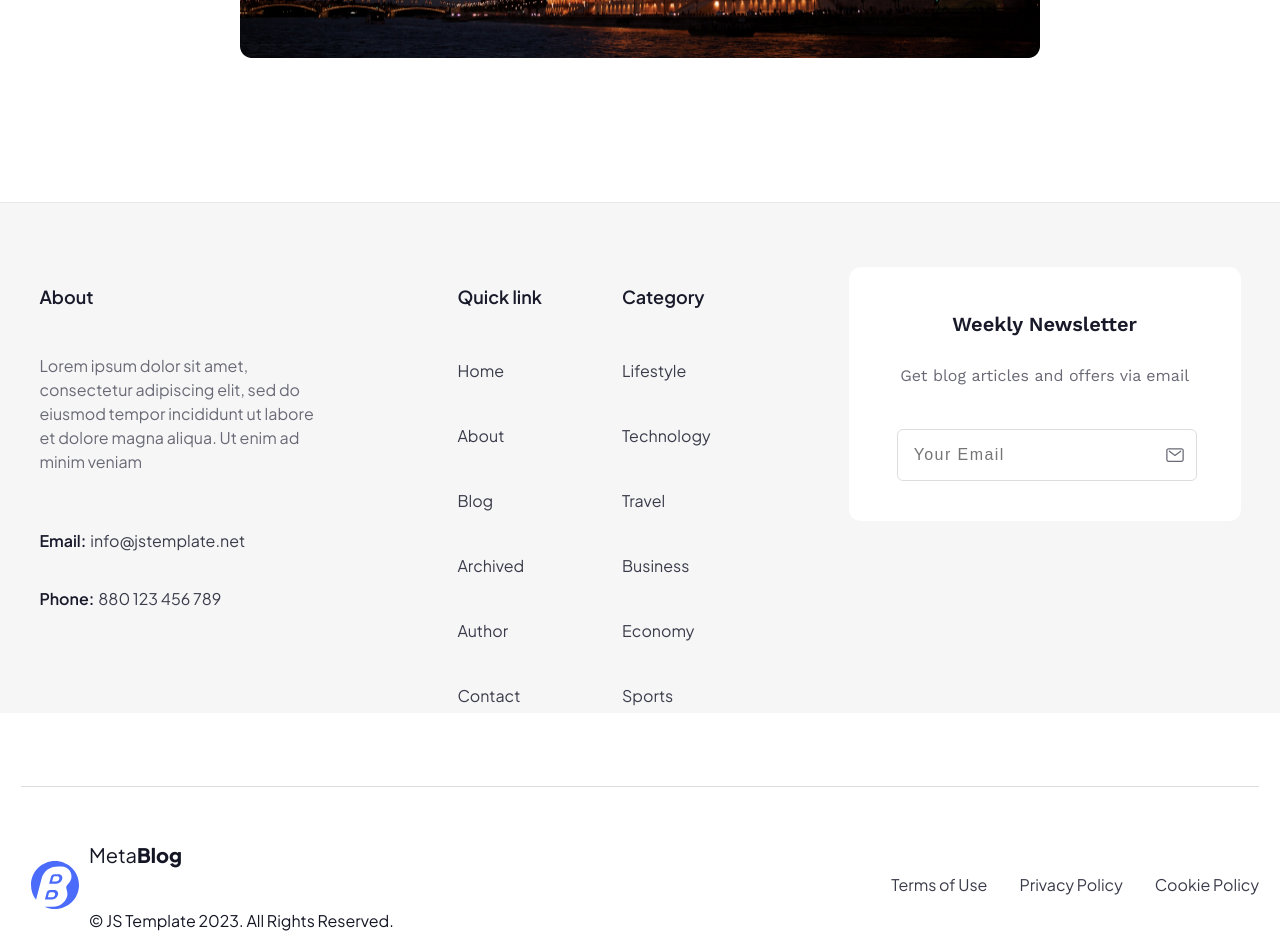
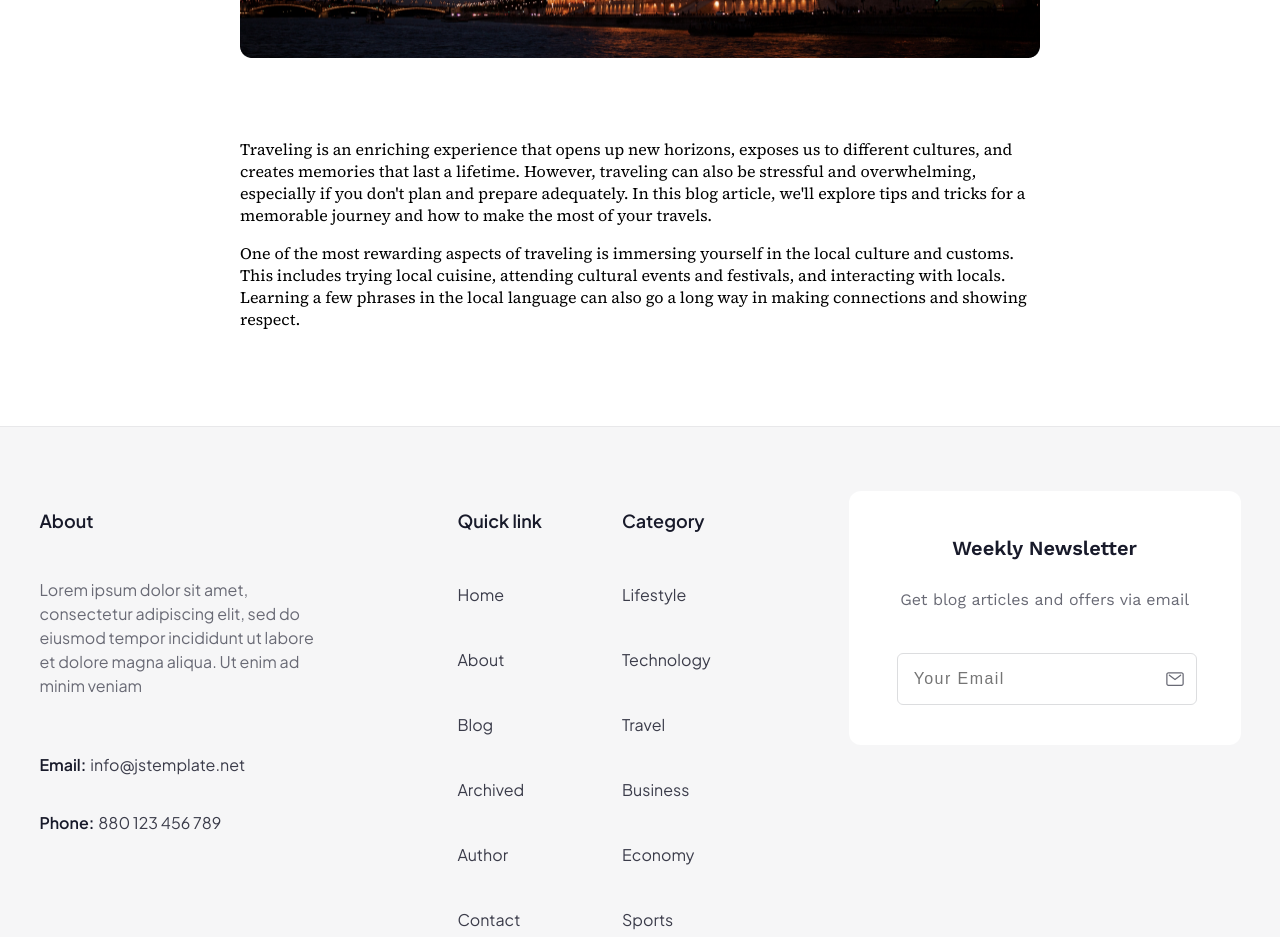
Before and after one commit to donerducktales/testproject, a Next.js app: page /singlepost in a window 1280 px wide. Shown: the part 740-1692 px from the top of the page. Built offline with nearby package versions, Linux system fonts and the light colour scheme.

Commit message:
внесено правку в home.css(вирівняно postcard section)

```diff
--- a/app/components/Footer/Footer.tsx
+++ b/app/components/Footer/Footer.tsx
@@ -7,7 +7,7 @@ import footerLogoIcon from '@/public/img/footer/footer-logo.svg'
 export default function Footer() {
    return (
       <footer className={`${plus_jakarta_sans.className} footer`}>
-         <footer className="footer_container">
+         <div className="footer_container">
             <div className="footer_nav">
                <div className="about">
                   <div className="about_title">
@@ -109,7 +109,7 @@ export default function Footer() {
                   <p>Cookie Policy</p>
                </div>
             </div>
-         </footer>
+         </div>
       </footer>
    );
 }
--- a/app/components/Footer/footer.css
+++ b/app/components/Footer/footer.css
@@ -1,6 +1,7 @@
 .footer {
    width: 100%;
    height: 510px;
+   height: 100%;
    display: flex;
    justify-content: center;
    margin-top: 80px;
@@ -10,6 +11,7 @@
 
 .footer_container {
    max-width: 1238px;
+   height: 510px;
    width: 100%;
    margin: 0 10px;
    display: flex;
@@ -165,6 +167,7 @@
    flex-direction: row;
    align-items: center;
    margin: 0 10px;
+   height: 52px;
 }
 
 .copyright-logo_text {
@@ -172,6 +175,7 @@
    flex-direction: column;
    gap: 7px;
    margin-left: 10px;
+   height: 52px;
 }
 
 .copyright_links {
--- a/app/home.css
+++ b/app/home.css
@@ -36,7 +36,7 @@
    display: flex;
    flex-direction: column;
    align-items: start;
-   margin-bottom: 20px;
+   margin-bottom: -150px;
 }
 
 .post-card-section_cover {
--- a/app/singlepost/page.tsx
+++ b/app/singlepost/page.tsx
@@ -38,10 +38,12 @@ export default function SinglePost() {
                />
             </div>
          </section>
-         {/* <section className={`${source_serif_pro.className} paragraphs_section`}>
-            <p>Traveling is an enriching experience that opens up new horizons, exposes us to different cultures, and creates memories that last a lifetime. However, traveling can also be stressful and overwhelming, especially if you don't plan and prepare adequately. In this blog article, we'll explore tips and tricks for a memorable journey and how to make the most of your travels.</p>
-            <p>One of the most rewarding aspects of traveling is immersing yourself in the local culture and customs. This includes trying local cuisine, attending cultural events and festivals, and interacting with locals. Learning a few phrases in the local language can also go a long way in making connections and showing respect.</p>
-         </section> */}
+         <section className={`${source_serif_pro.className} paragraphs_section`}>
+            <div className="paragraph_text-block">
+               <p>Traveling is an enriching experience that opens up new horizons, exposes us to different cultures, and creates memories that last a lifetime. However, traveling can also be stressful and overwhelming, especially if you don't plan and prepare adequately. In this blog article, we'll explore tips and tricks for a memorable journey and how to make the most of your travels.</p>
+               <p>One of the most rewarding aspects of traveling is immersing yourself in the local culture and customs. This includes trying local cuisine, attending cultural events and festivals, and interacting with locals. Learning a few phrases in the local language can also go a long way in making connections and showing respect.</p>
+            </div>
+         </section>
       </main>
    );
 }
--- a/app/singlepost/singlepost.css
+++ b/app/singlepost/singlepost.css
@@ -5,15 +5,14 @@
    align-items: center;
    width: 100%;
    max-width: 800px;
-   min-width: 320px;
 }
 
 .blog-info_section {
-   width: 100%;
    margin: 32px 0px 32px 0px;
    display: flex;
    flex-direction: column;
    align-items: center;
+   max-width: 800px;
 }
 
 .blog-info-section_container {
@@ -85,11 +84,12 @@
    object-position: bottom;
 }
 
-/* .paragraphs_section {
+.paragraphs_section {
    width: 100%;
    display: flex;
    flex-direction: column;
    align-items: start;
+   max-width: 800px;
 }
 
 .paragraphs_section > p {
@@ -98,7 +98,7 @@
    line-height: 2rem;
    margin: 0 10px;
    margin-bottom: 40px;
-} */
+}
 
 @media (max-width: 480px) {
    .blog-info_image {
```
